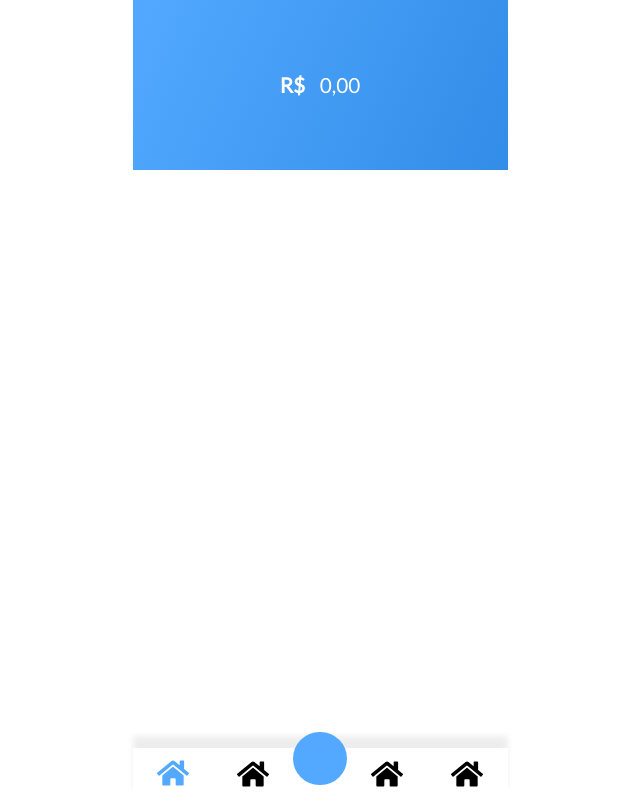
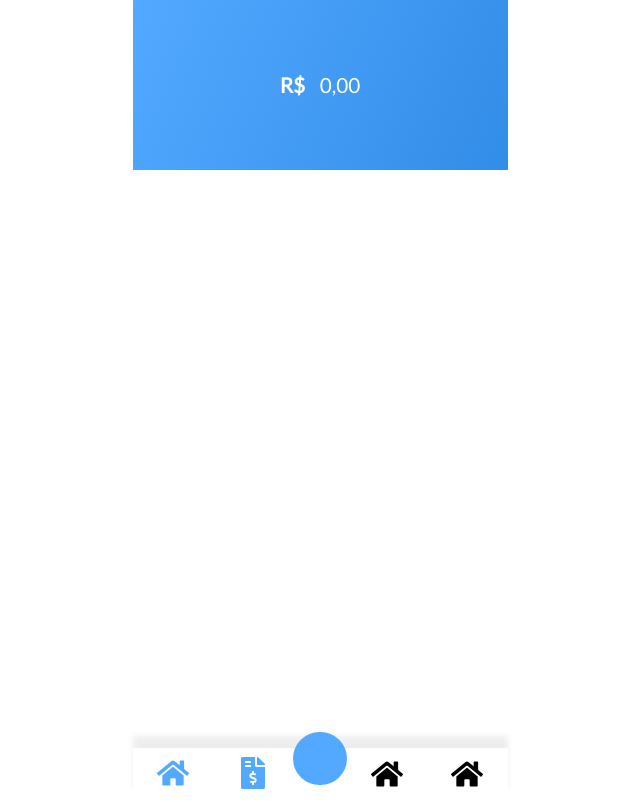
Before and after one commit to marcoshenriquemaia/contas-react, a React (Create React App) app: page /expanses in a window 1280 px wide. Shown: the whole page, without its empty margins (320-960 px from the left). Built offline with nearby package versions, Linux system fonts and the light colour scheme.

Commit message:
feature: rota da págian despesa

```diff
--- a/src/components/shared/icon-type/index.js
+++ b/src/components/shared/icon-type/index.js
@@ -1,5 +1,5 @@
 import React from "react";
-import { FaHome, FaWallet, FaTimes, FaPlane, FaPlus, FaBackspace, FaShoppingCart, FaUmbrellaBeach, FaCar, FaGraduationCap, FaGamepad, FaPizzaSlice, FaClone } from "react-icons/fa";
+import { FaHome, FaWallet, FaTimes, FaPlane, FaPlus, FaBackspace, FaShoppingCart, FaUmbrellaBeach, FaCar, FaGraduationCap, FaGamepad, FaPizzaSlice, FaClone, FaFileInvoiceDollar } from "react-icons/fa";
 import { MdClose } from "react-icons/md";
 
 
@@ -18,6 +18,7 @@ const DictonaryIcon = {
   games: (rest) => <FaGamepad {...rest}/>,
   food: (rest) => <FaPizzaSlice {...rest}/>,
   category: (rest) => <FaClone {...rest}/>,
+  expanses: (rest) => <FaFileInvoiceDollar {...rest}/>,
 };
 
 const IconType = ({ icon, ...rest }) =>
--- a/src/components/tab-bottom-navigation/index.js
+++ b/src/components/tab-bottom-navigation/index.js
@@ -1,5 +1,5 @@
 import React from "react";
-import { Container, Wrapper, Icon } from "./style";
+import { Container, Wrapper, Icon, IconExpanse } from "./style";
 import ButtonAdd from "./button-add";
 import { NavLink } from 'react-router-dom'
 
@@ -8,7 +8,7 @@ const TabBottomNavigation = () => {
     <Container>
       <Wrapper>
         <NavLink to='/'> <Icon/> </NavLink>
-        <Icon />
+        <NavLink to='/expanses'> <IconExpanse/> </NavLink>
       </Wrapper>
       <NavLink to='/dialer'> <ButtonAdd/> </NavLink>
       <Wrapper>
--- a/src/components/tab-bottom-navigation/style.js
+++ b/src/components/tab-bottom-navigation/style.js
@@ -1,5 +1,5 @@
-import styled from 'styled-components'
-import { FaHome } from 'react-icons/fa'
+import styled from "styled-components";
+import { FaHome, FaFileInvoiceDollar } from "react-icons/fa";
 
 export const Container = styled.div`
   display: flex;
@@ -8,9 +8,9 @@ export const Container = styled.div`
   justify-content: space-evenly;
   width: 100%;
   height: 6.562%;
-  box-shadow: 0px -12px 6px rgba(0,0,0,.07);
+  box-shadow: 0px -12px 6px rgba(0, 0, 0, 0.07);
   z-index: 50;
-`
+`;
 
 export const Wrapper = styled.div`
   display: flex;
@@ -18,11 +18,15 @@ export const Wrapper = styled.div`
   align-items: center;
   width: 30%;
   height: 100%;
-  & > a{
-    color: #53A9FF;
+  & > a {
+    color: #53a9ff;
   }
-`
+`;
 export const Icon = styled(FaHome)`
   width: 2em;
   height: 2em;
-`
+`;
+export const IconExpanse = styled(FaFileInvoiceDollar)`
+  width: 2em;
+  height: 2em;
+`;
```
